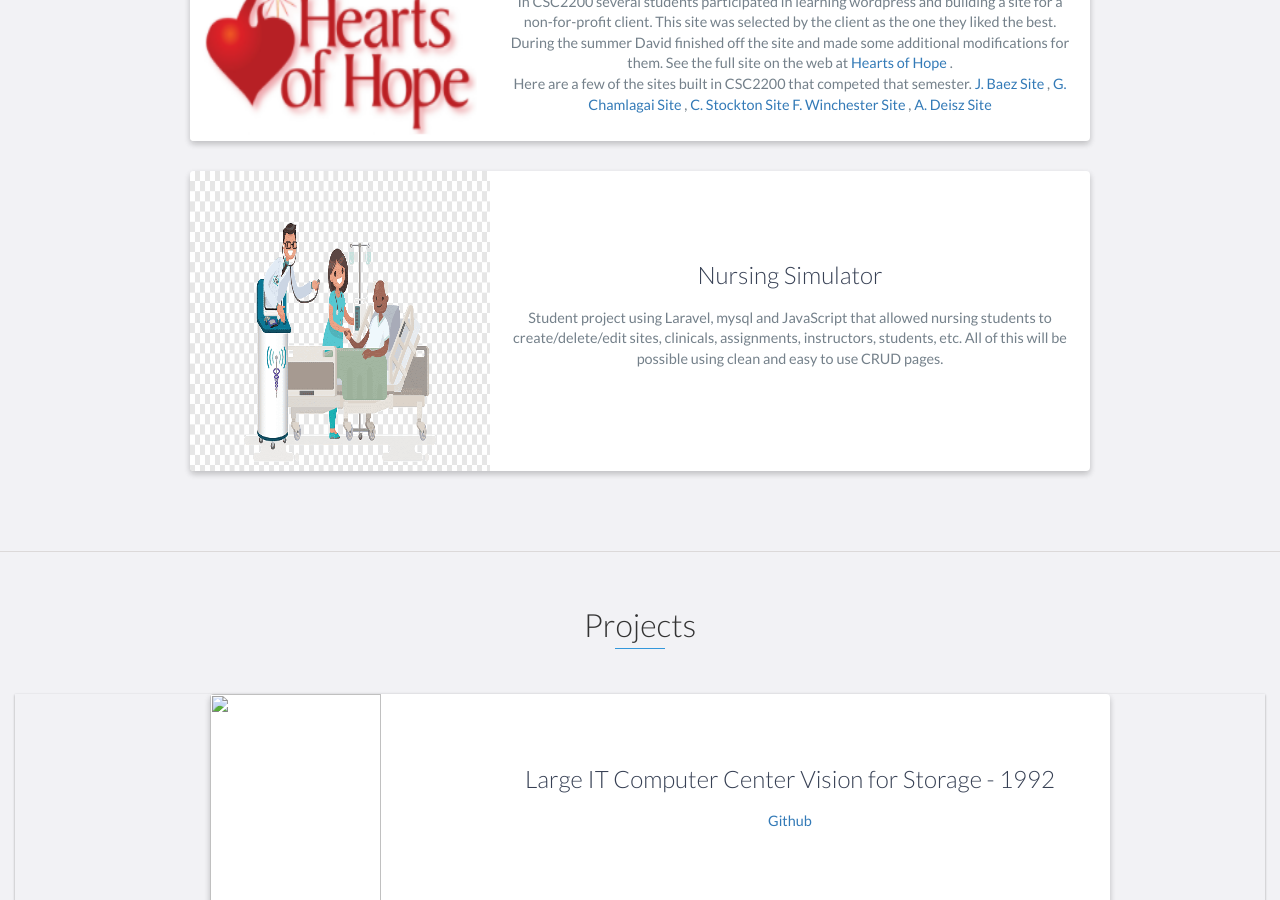
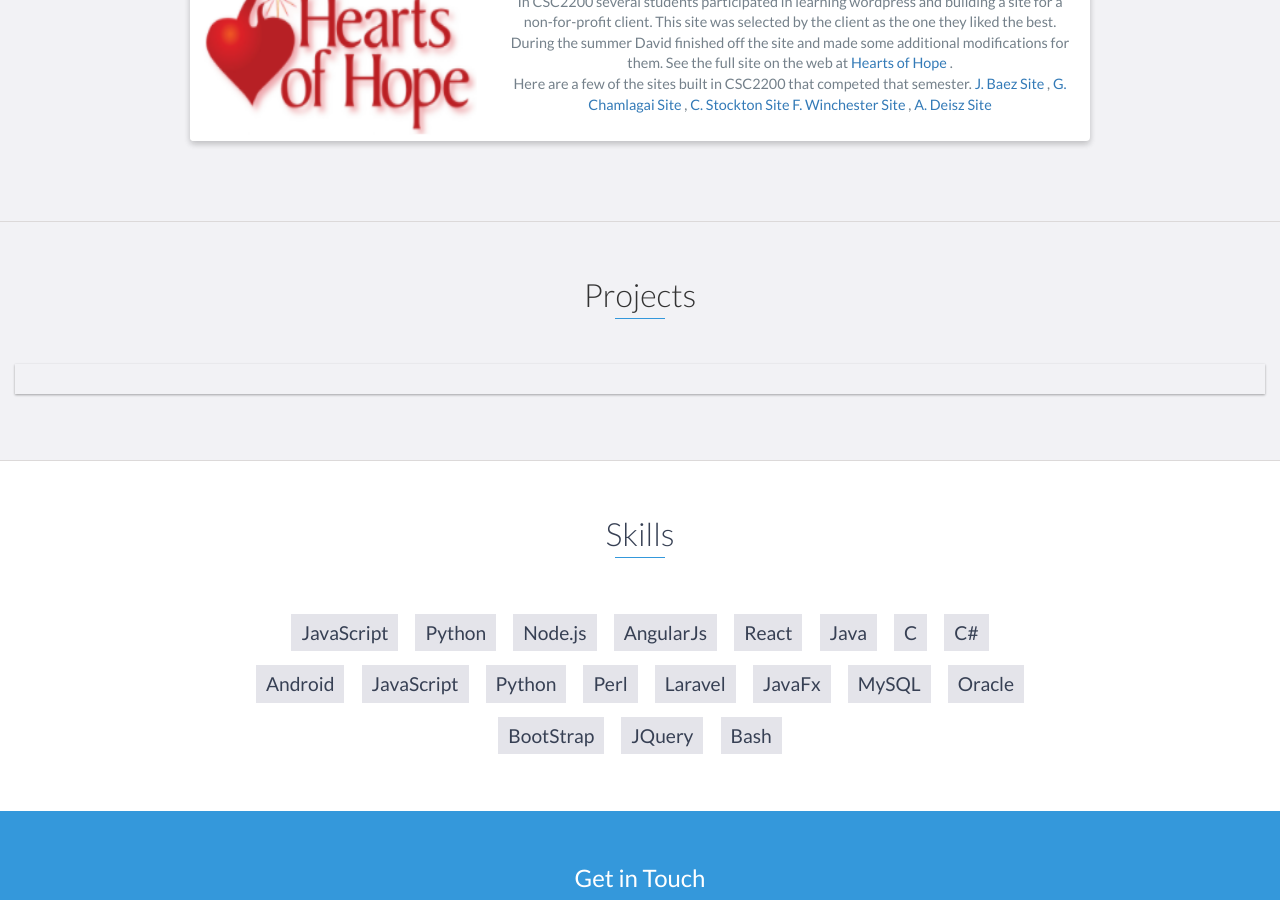
Before and after one commit to dtapia220/dtapia02.github.io, a Jekyll site: the page index.html, which Jekyll copies as it is, in a window 1280 px wide and 900 px high, scrolled down 2498 px. Built offline with Jekyll 4.4.1, drawn with Linux system fonts in a browser that asks for light colours.

Commit message:
Update index.html

```diff
--- a/index.html
+++ b/index.html
@@ -170,20 +170,6 @@
                 </div>
                 <!-- End .project -->
 
-                <div class="project shadow-large">
-                    <div class="project-image">
-                        <img src="images/nursing.png" height="300" width="300" />
-                    </div>
-                    <!-- End .project-image -->
-                    <div class="project-info">
-                        <h3>Nursing Simulator</h3>
-                        <p>
-                        Student project using Laravel, mysql and JavaScript that allowed nursing
-                        students to create/delete/edit sites, clinicals, assignments,
-                        instructors, students, etc. All of this will be possible using clean and easy to use CRUD pages.
-
-                    </div>
-                    <!-- End .project-info -->
                 </div>
                 <!-- End .project -->
             </div>
@@ -200,12 +186,11 @@
                     <div class="row">
                         <div class="project shadow-large">
                             <div class="project-image">
-                                <img src="" height="220" width="171">
                             </div>
                             <!-- End .project-image -->
                             <div class="project-info">
-                                <h3> Large IT Computer Center Vision for Storage - 1992</h3>
-                                <p>   <a href="https://github.com/dtapia220"> Github </a>
+                                <h3> <a href="https://github.com/dtapia220"> Github </a></h3>
+                                <p>
 
                             </div>
 
```
